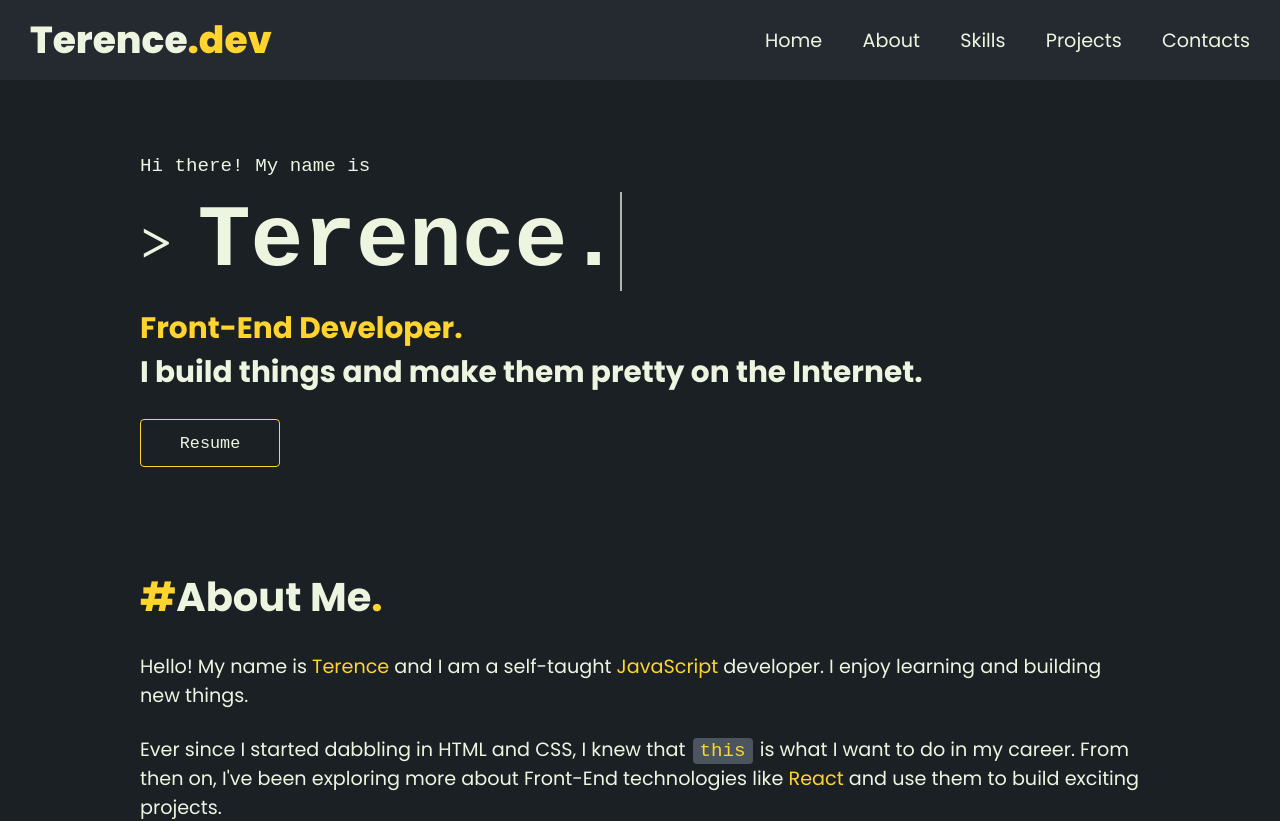
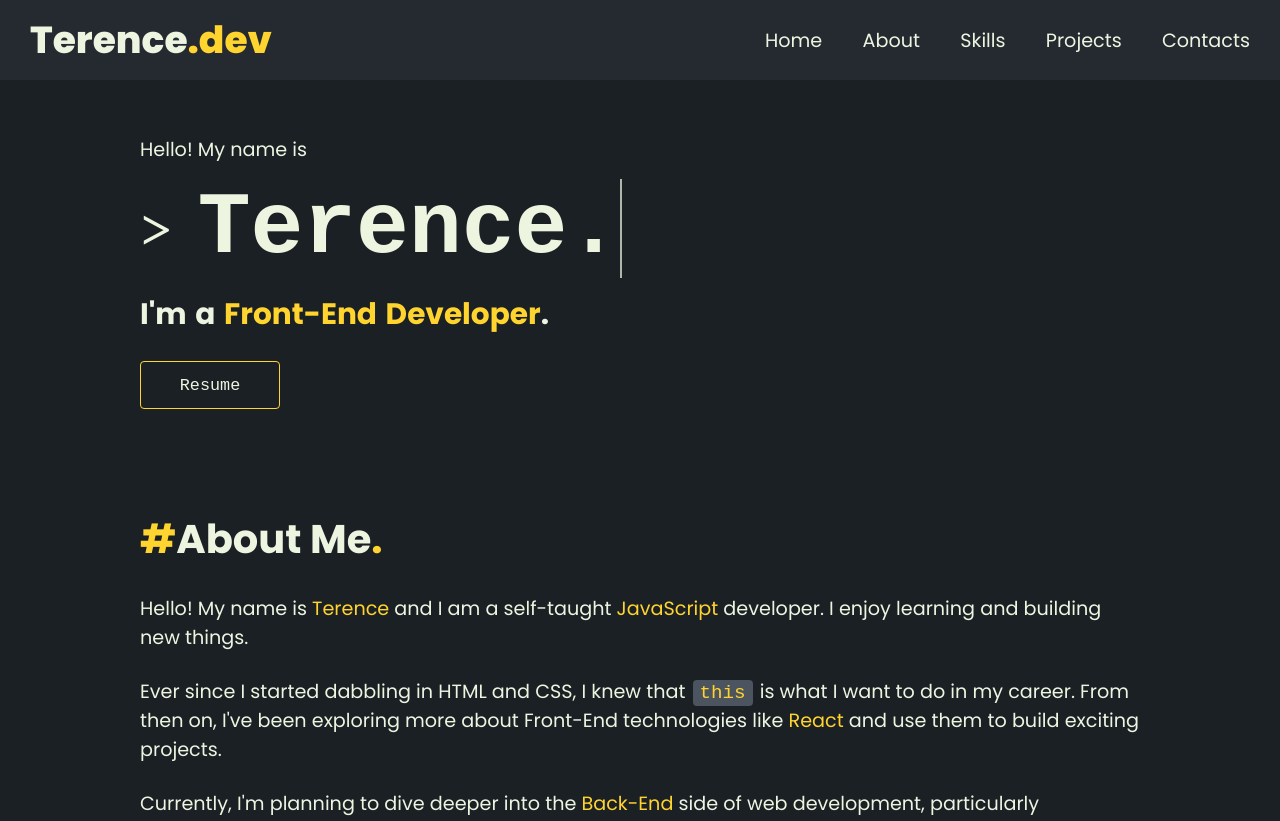
Before and after one commit to TerenceChew/portfolio, a React (Create React App) app: page / in a window 1280 px wide. Shown: the top 821 px of the page. Built offline with nearby package versions, Linux system fonts and the light colour scheme; a web font is replaced by a local one.

Commit message:
Update Intro semantics

```diff
--- a/src/components/Intro/Intro.css
+++ b/src/components/Intro/Intro.css
@@ -5,18 +5,19 @@
 .greeting {
   margin-top: 25px;
   font-size: var(--font-size-5);
-  font-family: monospace;
+  font-weight: normal;
 }
 
 .name-box {
   align-items: center;
-  margin: 15px 0;
+  margin: 14px 0;
 }
 
 .prompt {
   margin-right: 25px;
   font-size: calc(var(--font-size-1) - 1.85rem);
   font-family: Cambria, Cochin, Georgia, Times, 'Times New Roman', serif;
+  font-weight: normal;
 }
 
 .name {
@@ -37,16 +38,14 @@
   background-color: var(--bg-color-1);
 }
 
-.intro :is(h1, p) {
+.intro p {
+  word-spacing: .15rem;
   font-size: var(--font-size-4);
+  font-weight: bold;
 }
 
-.intro h1 {
+.intro p span {
   color: var(--font-color-1);
-}
-
-.intro p {
-  font-weight: bold;
 }
 
 .intro button {
--- a/src/components/Intro/Intro.js
+++ b/src/components/Intro/Intro.js
@@ -10,13 +10,16 @@ const Intro = ({ showResume }) => {
   return (
     <>
       <section id="intro" className="intro section" ref={ref}>
-        <div className="greeting">Hi there! My name is</div>
-        <div className="name-box flex">
-          <span className="prompt">{">"}</span>
-          <span className="name">Terence.</span>
-        </div>
-        <h1>Front-End Developer.</h1>
-        <p>I build things and make them pretty on the Internet.</p>
+        <h1>
+          <span className="greeting">Hello! My name is</span>
+          <div className="name-box flex">
+            <span className="prompt">{">"}</span>
+            <span className="name">Terence.</span>
+          </div>
+        </h1>
+        <p>
+          I&apos;m a <span>Front-End Developer</span>.
+        </p>
         <button className="btn">
           <a href="#resume" onClick={showResume}>
             Resume
```
